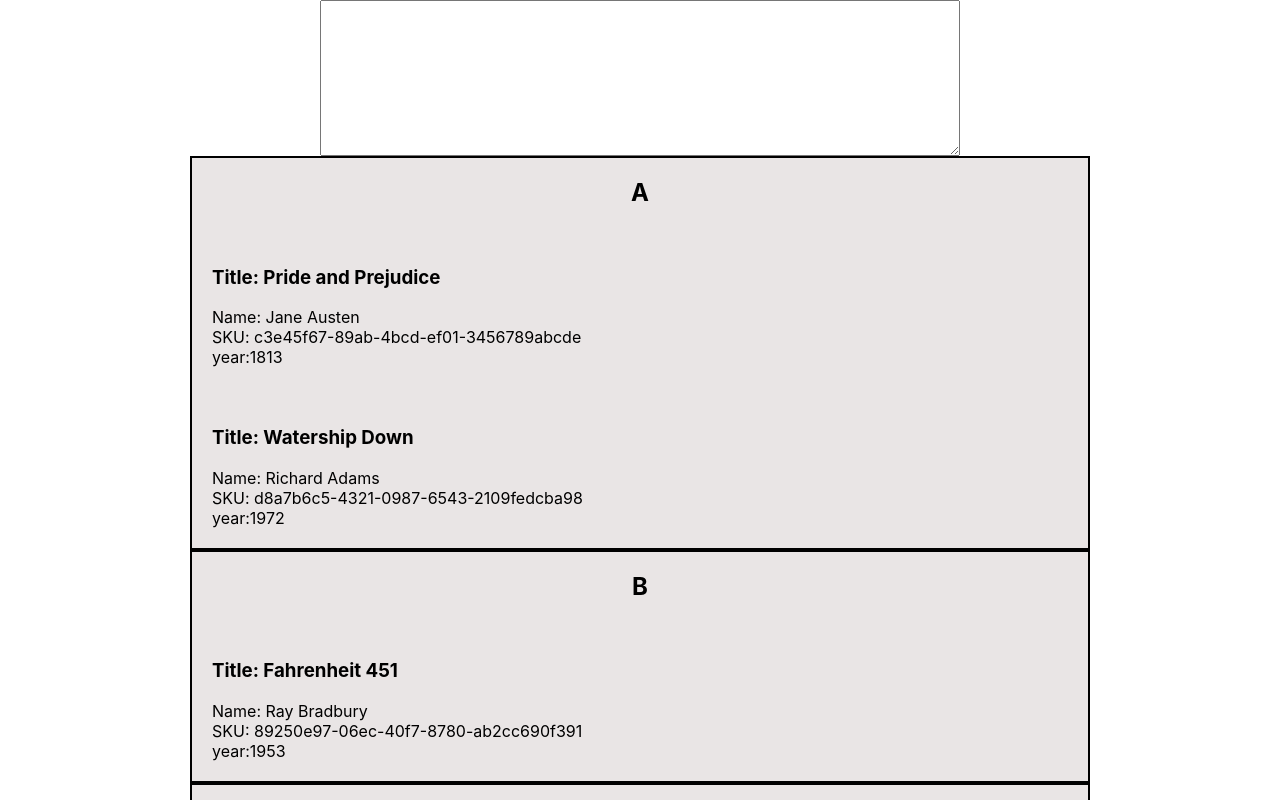
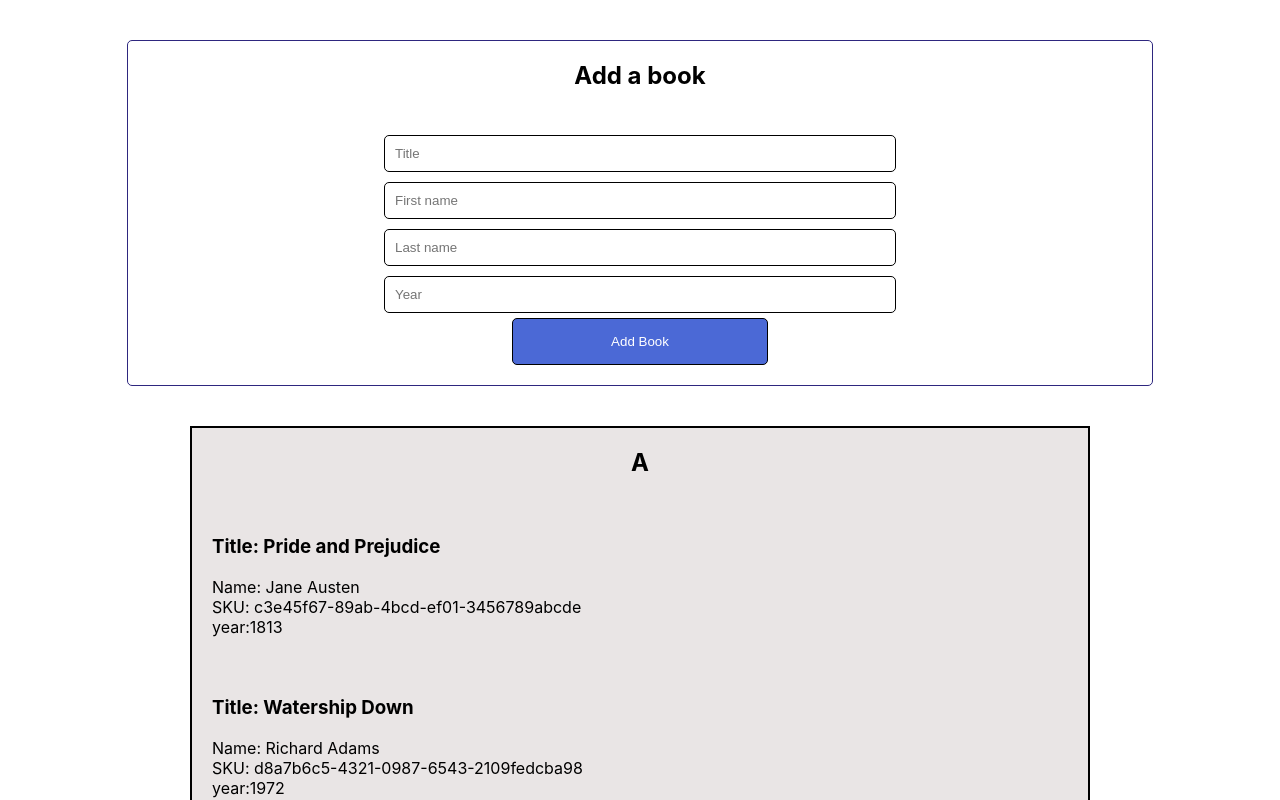
Before and after one commit to rogerprz/react-typescript, a React (Create React App) app: page / in a window 1280 px wide. Shown: the top 800 px of the page. Built offline with nearby package versions, Linux system fonts and the light colour scheme.

Commit message:
update form

```diff
--- a/src/BookForm.tsx
+++ b/src/BookForm.tsx
@@ -1,9 +1,39 @@
 import React from "react";
 
 export const BookForm = (): JSX.Element => {
+  // set state for each input field
+  const [title, setTitle] = React.useState<string>("");
+  const [firstName, setFirstName] = React.useState<string>("");
+  const [lastName, setLastName] = React.useState<string>("");
+  const [year, setYear] = React.useState<string>("");
+
+  console.log("T:", title, firstName);
   return (
-    <form>
-      <textarea name="first" id="" cols={30} rows={10}></textarea>
-    </form>
+    <section className="book-form">
+      <h2>Add a book</h2>
+      <form style={{ padding: 20 }}>
+        <input
+          type="text"
+          placeholder="Title"
+          onChange={(prev) => setTitle(prev.target.value)}
+        />
+        <input
+          type="text"
+          placeholder="First name"
+          onChange={(prev) => setFirstName(prev.target.value)}
+        />
+        <input
+          type="text"
+          placeholder="Last name"
+          onChange={(prev) => setLastName(prev.target.value)}
+        />
+        <input
+          type="number"
+          placeholder="Year"
+          onChange={(prev) => setYear(prev.target.value)}
+        />
+        <button type="submit">Add Book</button>
+      </form>
+    </section>
   );
 };
```
